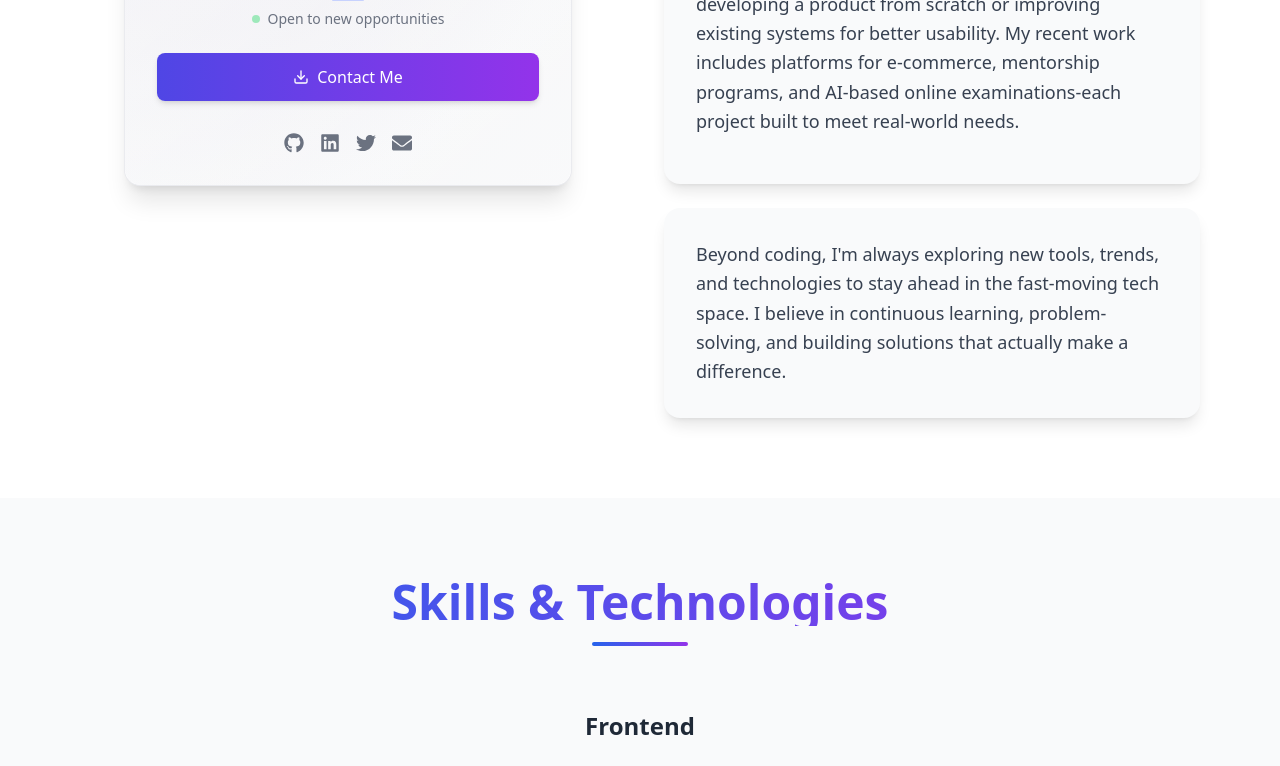
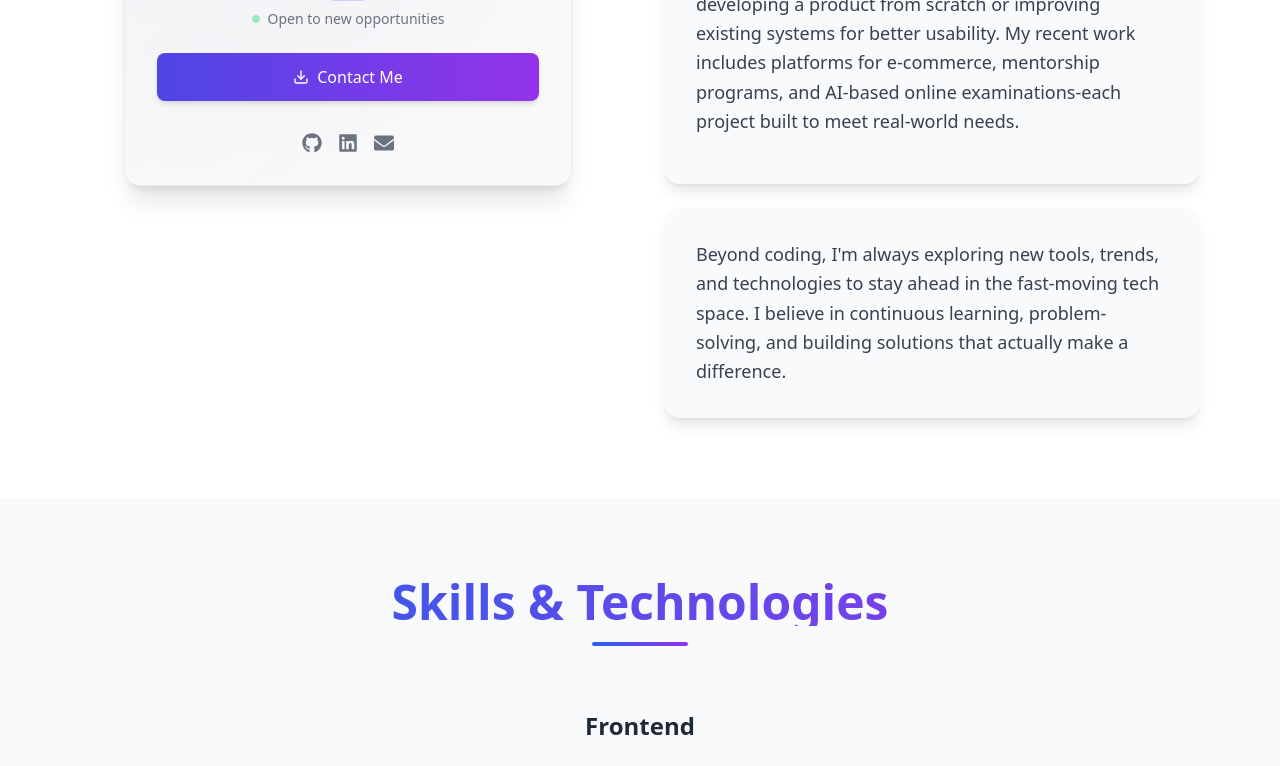
Before and after one commit to ankit9241/Portfolio, a React (Vite) app: page / in a window 1280 px wide. Shown: the part 1480-2246 px from the top of the page. Built offline with nearby package versions, Linux system fonts and the light colour scheme.

Commit message:
Social Media update

```diff
--- a/src/components/Contact.tsx
+++ b/src/components/Contact.tsx
@@ -4,7 +4,7 @@ import { useState, useRef } from 'react';
 import { motion } from 'framer-motion';
 import { useInView } from 'framer-motion';
 import { HiMail, HiPhone, HiLocationMarker } from 'react-icons/hi';
-import { FaLinkedin, FaGithub, FaTwitter } from 'react-icons/fa';
+import { FaLinkedin, FaGithub } from 'react-icons/fa';
 import emailjs from '@emailjs/browser';
 
 const Contact = () => {
@@ -108,16 +108,6 @@ const Contact = () => {
       iconColor: 'text-gray-700 dark:text-gray-300',
       hoverIconColor: 'group-hover:text-gray-800 dark:group-hover:text-gray-200',
       shadowColor: 'shadow-gray-500/30'
-    },
-    {
-      icon: FaTwitter,
-      name: "Twitter",
-      url: "https://twitter.com/ankit9241",
-      bgColor: 'bg-sky-100 dark:bg-sky-900/30',
-      hoverBgColor: 'hover:bg-sky-200 dark:hover:bg-sky-800/50',
-      iconColor: 'text-sky-500 dark:text-sky-400',
-      hoverIconColor: 'group-hover:text-sky-600 dark:group-hover:text-sky-300',
-      shadowColor: 'shadow-sky-500/30'
     }
   ];
 
--- a/src/components/Footer.tsx
+++ b/src/components/Footer.tsx
@@ -1,7 +1,7 @@
 
 'use client';
 import { motion } from 'framer-motion';
-import { FaLinkedin, FaGithub, FaTwitter, FaHeart, FaEnvelope, FaPhone, FaMapMarkerAlt } from 'react-icons/fa';
+import { FaLinkedin, FaGithub, FaHeart, FaEnvelope, FaPhone, FaMapMarkerAlt } from 'react-icons/fa';
 
 const Footer = () => {
   const socialLinks = [
@@ -22,15 +22,6 @@ const Footer = () => {
       hoverBgColor: 'hover:bg-gray-200 dark:hover:bg-gray-700/50',
       iconColor: 'text-gray-700 dark:text-gray-300',
       hoverIconColor: 'group-hover:text-gray-800 dark:group-hover:text-gray-200'
-    },
-    {
-      icon: FaTwitter,
-      name: "Twitter",
-      url: "https://twitter.com/ankitkumar",
-      bgColor: 'bg-sky-100 dark:bg-sky-900/30',
-      hoverBgColor: 'hover:bg-sky-200 dark:hover:bg-sky-800/50',
-      iconColor: 'text-sky-500 dark:text-sky-400',
-      hoverIconColor: 'group-hover:text-sky-600 dark:group-hover:text-sky-300'
     }
   ];
 
--- a/src/components/ProfileCard.tsx
+++ b/src/components/ProfileCard.tsx
@@ -1,6 +1,6 @@
 import React, { useState, useEffect, useRef } from 'react';
 import { motion, AnimatePresence, Variants } from 'framer-motion';
-import { FaGithub, FaLinkedin, FaTwitter, FaEnvelope } from 'react-icons/fa';
+import { FaGithub, FaLinkedin, FaEnvelope } from 'react-icons/fa';
 import { FiDownload } from 'react-icons/fi';
 
 interface ProfileCardProps {
@@ -210,7 +210,7 @@ const ProfileCard: React.FC<ProfileCardProps> = ({
                   <FaGithub size={20} />
                 </a>
                 <a
-                  href="https://linkedin.com/in/ankitkumar"
+                  href="https://linkedin.com/in/ankit-kumar-0435b8257"
                   target="_blank"
                   rel="noopener noreferrer"
                   className="text-gray-500 hover:text-blue-600 dark:text-gray-400 dark:hover:text-blue-500 transition-colors"
@@ -218,15 +218,7 @@ const ProfileCard: React.FC<ProfileCardProps> = ({
                   <FaLinkedin size={20} />
                 </a>
                 <a
-                  href="https://twitter.com/ankitkumar"
-                  target="_blank"
-                  rel="noopener noreferrer"
-                  className="text-gray-500 hover:text-cyan-500 dark:text-gray-400 dark:hover:text-cyan-400 transition-colors"
-                >
-                  <FaTwitter size={20} />
-                </a>
-                <a
-                  href="mailto:contact@ankitkumar.dev"
+                  href="mailto:ankitkumar.iitp09@gmail.com"
                   className="text-gray-500 hover:text-red-500 dark:text-gray-400 dark:hover:text-red-400 transition-colors"
                 >
                   <FaEnvelope size={20} />
```
